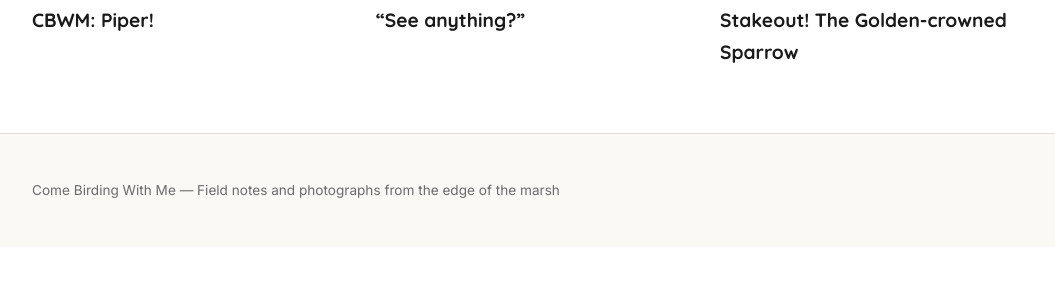
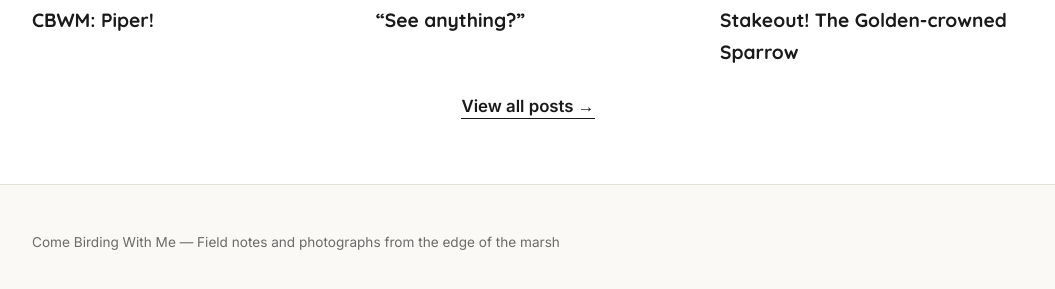
Before and after one commit to bgajackson/comebirdingwithme, an Eleventy site: page src/index.njk in a window 1280 px wide. Shown: the part 1385-1674 px from the top of the page, without its empty margins (112-1167 px from the left). Before the commit the page ends 1632 px from the top, so only its background shows below. Built offline with nearby package versions, Linux system fonts and the light colour scheme; Eleventy itself is replaced by a stand-in of ours; files that its build step writes are made by us from their sources.

Commit message:
Add View All Posts link to homepage

```diff
--- a/src/css/style.css
+++ b/src/css/style.css
@@ -215,6 +215,19 @@ input:focus-visible {
   margin-bottom: 3rem;
 }
 
+.view-all {
+  text-align: center;
+  margin-top: -1.5rem;
+  margin-bottom: 3rem;
+}
+
+.view-all a {
+  text-decoration: none;
+  font-weight: 600;
+  border-bottom: 1px solid var(--ink);
+  padding-bottom: 2px;
+}
+
 .log-card {
   text-decoration: none;
   color: var(--ink);
--- a/src/index.njk
+++ b/src/index.njk
@@ -24,4 +24,5 @@ header_on_photo: true
       <p class="empty-state">No posts yet.</p>
     {% endfor %}
   </div>
+  <p class="view-all"><a href="/blog/">View all posts →</a></p>
 </div>
```
